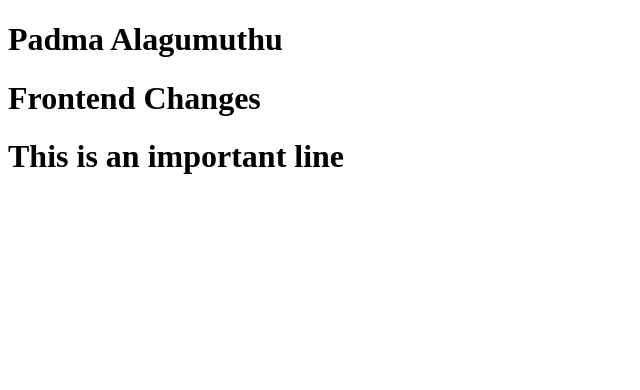
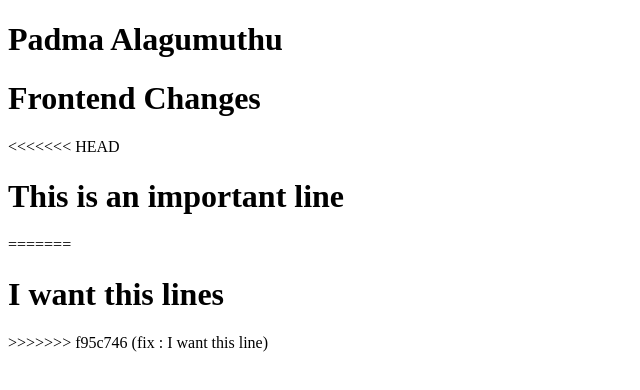
Before and after one commit to 123pad/samplerepo, a plain HTML site: page index.html in a window 1280 px wide. Shown: the whole page, without its empty margins (0-640 px from the left). Drawn offline with Linux system fonts and the light colour scheme.

Commit message:
fix : I want this line

```diff
--- a/index.html
+++ b/index.html
@@ -8,6 +8,10 @@
 <body>
     <h1>Padma Alagumuthu</h1>
     <h1>Frontend Changes</h1>
+<<<<<<< HEAD
     <h1>This is an important line</h1>
+=======
+    <h1>I want this lines</h1>
+>>>>>>> f95c746 (fix : I want this line)
 </body>
 </html>
```
